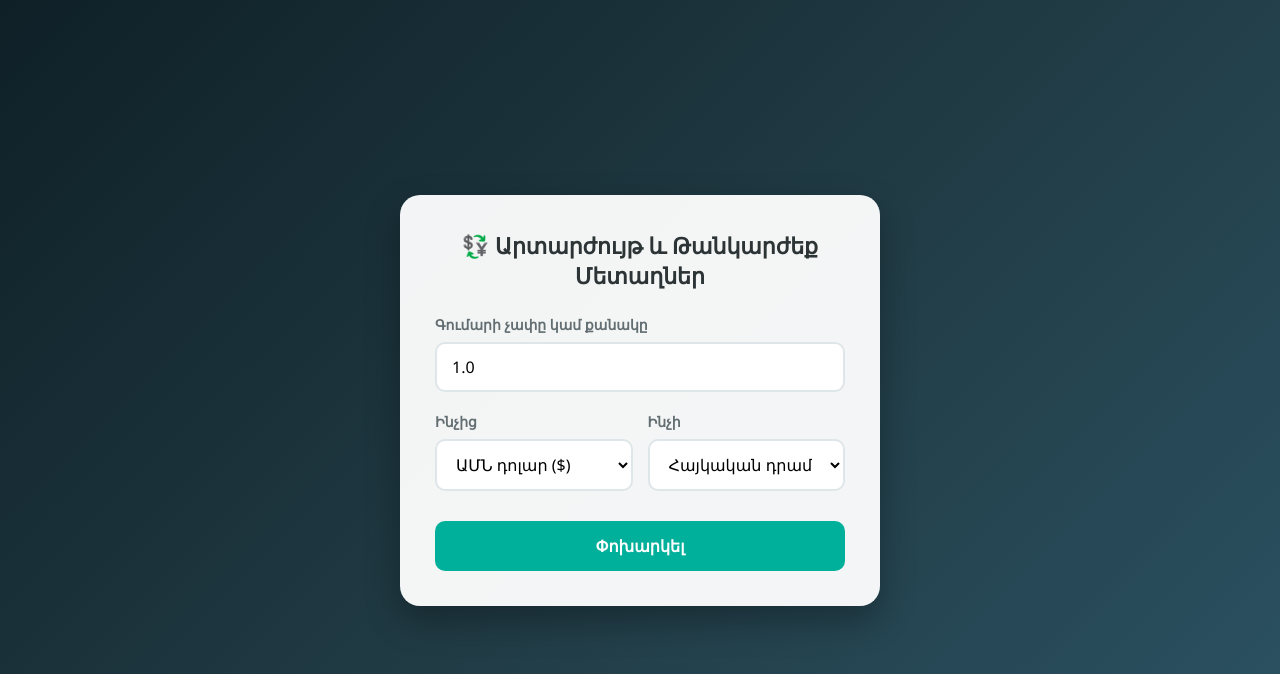
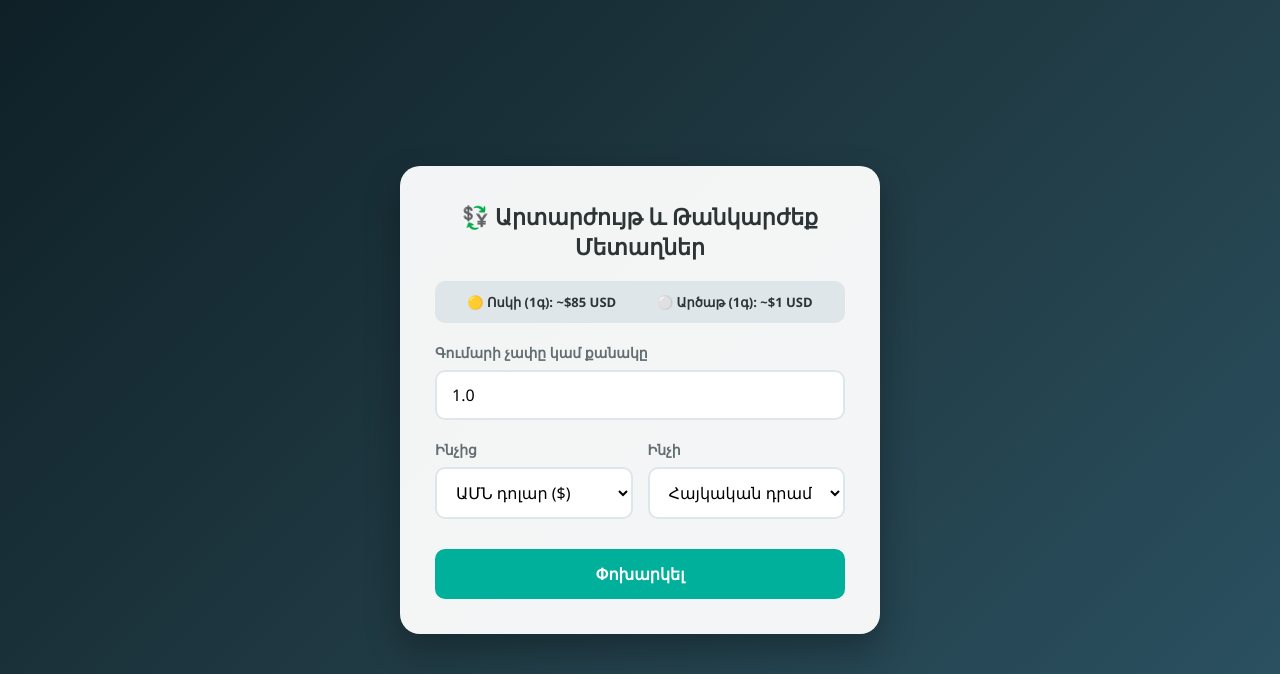
Before and after one commit to Narek201114/Currency-converter, a Flask app: page / in a window 1280 px wide. Shown: the top 674 px of the page. Run offline with Flask 3, Linux system fonts and the light colour scheme.

Commit message:
Update converter.html

```diff
--- a/templates/converter.html
+++ b/templates/converter.html
@@ -23,7 +23,18 @@
             max-width: 480px;
             text-align: center;
         }
-        h1 { color: #2d3436; margin-bottom: 25px; font-size: 22px; }
+        h1 { color: #2d3436; margin-bottom: 20px; font-size: 22px; }
+        .metal-info {
+            background: #dfe6e9;
+            padding: 12px;
+            border-radius: 10px;
+            margin-bottom: 20px;
+            font-size: 13px;
+            color: #2d3436;
+            display: flex;
+            justify-content: space-around;
+            font-weight: 600;
+        }
         .form-group { margin-bottom: 20px; text-align: left; }
         label { display: block; margin-bottom: 8px; color: #636e72; font-weight: 600; font-size: 14px; }
         input, select {
@@ -70,6 +81,12 @@
 <div class="container">
     <h1>💱 Արտարժույթ և Թանկարժեք Մետաղներ</h1>
 
+    <!-- Մետաղների գների տեղեկատվական բլոկ -->
+    <div class="metal-info">
+        <span>🟡 Ոսկի (1գ): ~$85 USD</span>
+        <span>⚪ Արծաթ (1գ): ~$1 USD</span>
+    </div>
+
     {% if error %}
         <div class="error-msg">{{ error }}</div>
     {% endif %}
```
